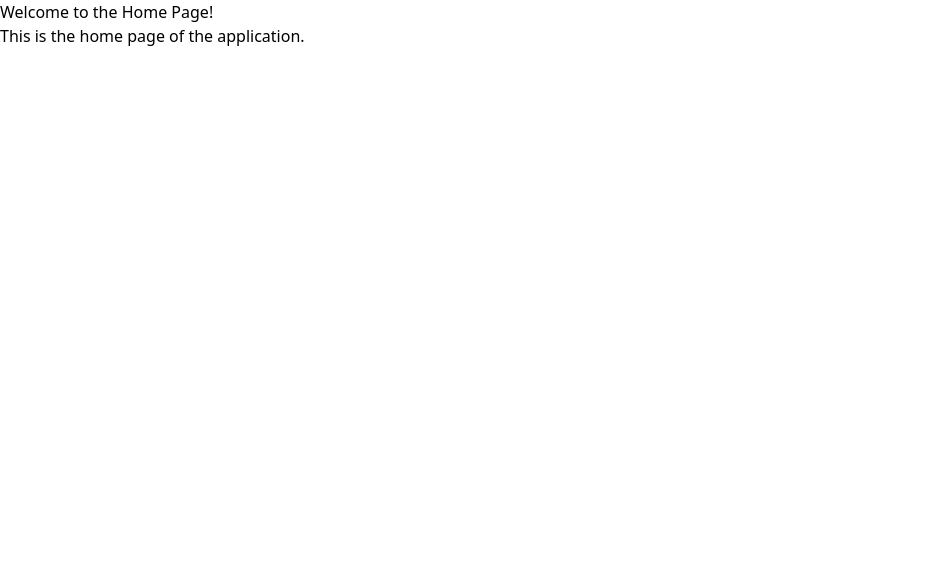
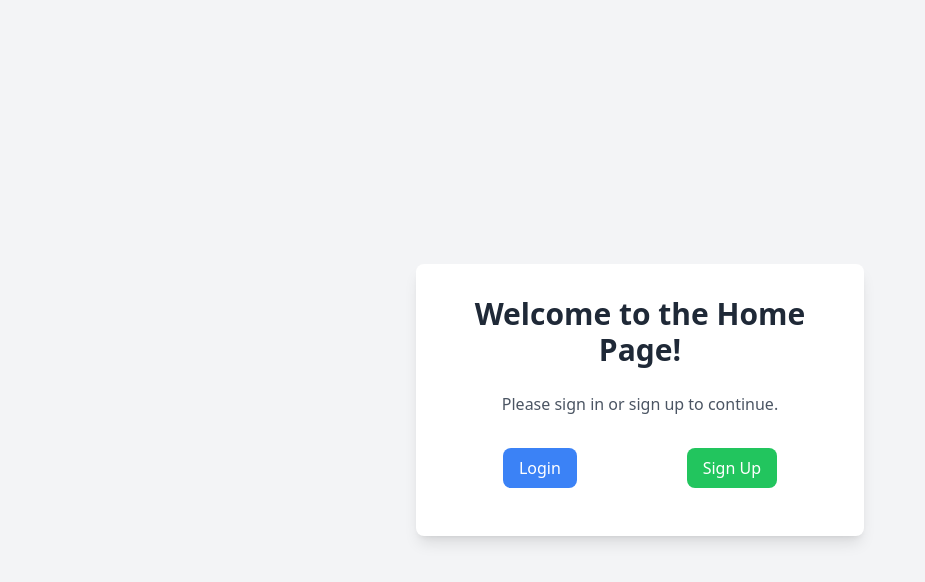
Before and after one commit to Deva9754/React_interview_ques, a React (Create React App) app: page / in a window 1280 px wide. Shown: the top 582 px of the page, without its empty margins (0-925 px from the left). Built offline with nearby package versions, Linux system fonts and the light colour scheme; no server answers.

Commit message:
feat: create homePage

```diff
--- a/src/components/HomePage.jsx
+++ b/src/components/HomePage.jsx
@@ -1,10 +1,24 @@
 import React from 'react';
+import { useNavigate } from 'react-router-dom';
 
 const HomePage = () => {
+  const navigate=useNavigate();
+
   return (
-    <div>
-      <h2>Welcome to the Home Page!</h2>
-      <p>This is the home page of the application.</p>
+    <div className="min-h-screen flex items-center justify-center bg-gray-100">
+      <div className="bg-white p-8 rounded-lg shadow-lg w-full max-w-md">
+        <h2 className="text-3xl font-semibold text-center text-gray-800 mb-6">Welcome to the Home Page!</h2>
+        <p className="text-center text-gray-600 mb-8">Please sign in or sign up to continue.</p>
+
+        <div className="flex justify-around mb-4">
+          <button onClick={()=>navigate('/login')} className="bg-blue-500 text-white py-2 px-4 rounded-lg hover:bg-blue-600 transition duration-300">
+            Login
+          </button>
+          <button onClick={()=>navigate('/signup')} className="bg-green-500 text-white py-2 px-4 rounded-lg hover:bg-green-600 transition duration-300">
+            Sign Up
+          </button>
+        </div>
+      </div>
     </div>
   );
 };
```
